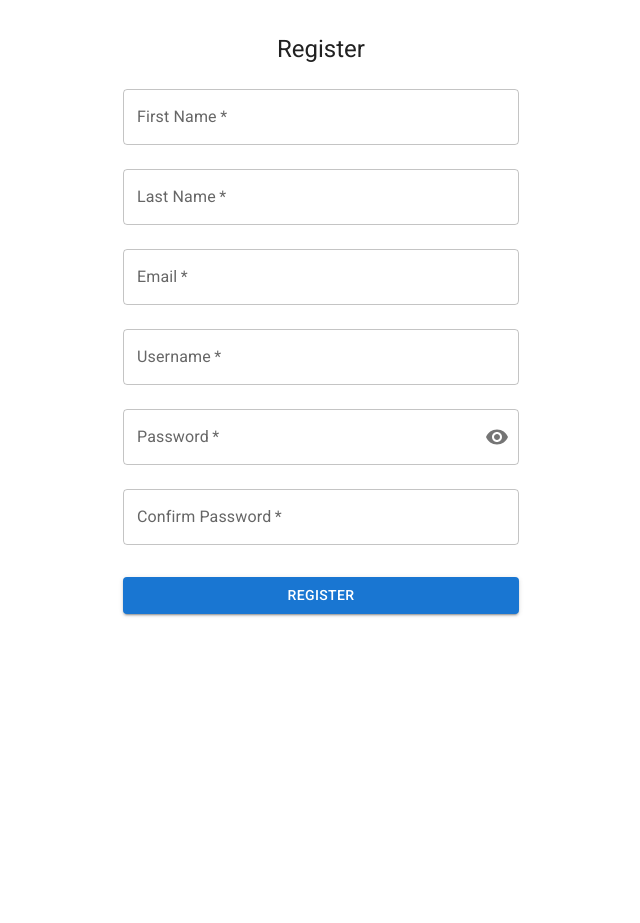
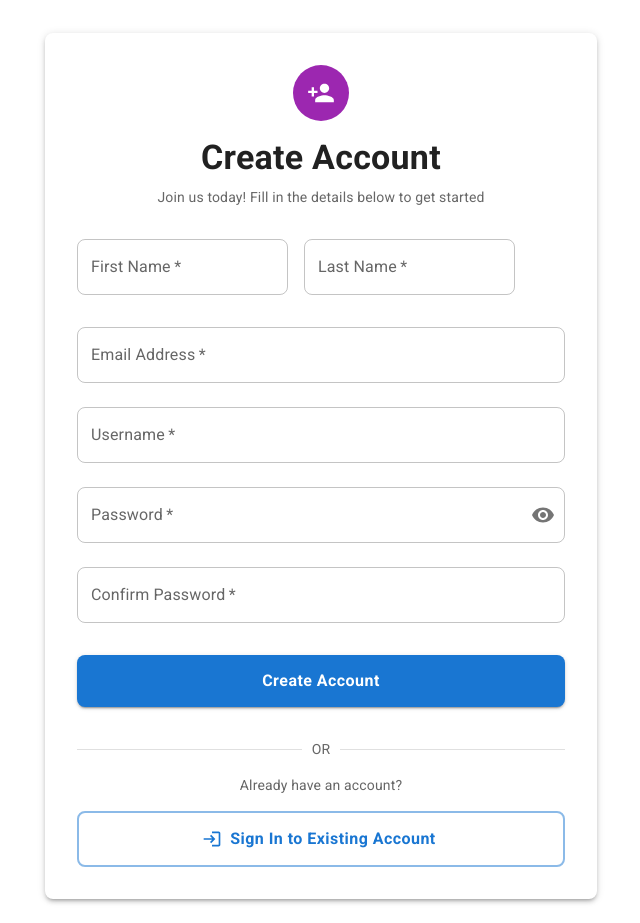
Before and after one commit to dhrub4545/mcq-main-frontend, a React (Vite) app: page /register in a window 1280 px wide. Shown: the part 120-1043 px from the top of the page, without its empty margins (319-959 px from the left). Before the commit the page ends 800 px from the top, so only its background shows below. Built offline with nearby package versions, Linux system fonts and the light colour scheme.

Commit message:
Update Register.jsx

```diff
--- a/src/components/auth/Register.jsx
+++ b/src/components/auth/Register.jsx
@@ -12,11 +12,20 @@ import {
   InputLabel,
   OutlinedInput,
   InputAdornment,
-  IconButton
+  IconButton,
+  Divider,
+  Stack,
+  Grid
 } from '@mui/material';
-import { Visibility, VisibilityOff } from '@mui/icons-material';
+import {
+  Visibility,
+  VisibilityOff,
+  PersonAdd,
+  Login as LoginIcon
+} from '@mui/icons-material';
 
 const Register = () => {
+  // ALL ORIGINAL STATE - UNCHANGED
   const [formData, setFormData] = useState({
     firstName: '',
     lastName: '',
@@ -30,6 +39,7 @@ const Register = () => {
   const { register } = useAuth();
   const navigate = useNavigate();
 
+  // ALL ORIGINAL HANDLERS - UNCHANGED
   const handleChange = (e) => {
     const { name, value } = e.target;
     setFormData(prev => ({
@@ -57,47 +67,102 @@ const Register = () => {
     }
   };
 
+  // NEW: Login redirect handler
+  const handleLoginRedirect = () => {
+    navigate('/login');
+  };
+
   return (
-    <Container maxWidth="xs">
+    <Container maxWidth="sm">
       <Box sx={{
         mt: 8,
         display: 'flex',
         flexDirection: 'column',
         alignItems: 'center',
+        p: { xs: 2, sm: 4 },
+        borderRadius: 2,
+        boxShadow: { xs: 0, sm: 3 },
+        bgcolor: 'background.paper'
       }}>
-        <Typography component="h1" variant="h5">
-          Register
+        {/* Enhanced Icon */}
+        <Box sx={{
+          width: 56,
+          height: 56,
+          borderRadius: '50%',
+          bgcolor: 'secondary.main',
+          display: 'flex',
+          alignItems: 'center',
+          justifyContent: 'center',
+          mb: 2
+        }}>
+          <PersonAdd sx={{ color: 'white', fontSize: 28 }} />
+        </Box>
+
+        <Typography component="h1" variant="h4" sx={{ mb: 1, fontWeight: 600 }}>
+          Create Account
         </Typography>
-        {error && <Alert severity="error" sx={{ width: '100%', mt: 2 }}>{error}</Alert>}
+
+        <Typography variant="body2" color="text.secondary" sx={{ mb: 3, textAlign: 'center' }}>
+          Join us today! Fill in the details below to get started
+        </Typography>
+
+        {error && (
+          <Alert severity="error" sx={{ width: '100%', mb: 2 }}>
+            {error}
+          </Alert>
+        )}
+
         <Box component="form" onSubmit={handleSubmit} sx={{ mt: 1, width: '100%' }}>
+          {/* Name Fields - Side by side on larger screens */}
+          <Grid container spacing={2} sx={{ mb: 2 }}>
+            <Grid item xs={12} sm={6}>
               <TextField
-            margin="normal"
                 required
                 fullWidth
                 label="First Name"
                 name="firstName"
                 value={formData.firstName}
                 onChange={handleChange}
+                sx={{
+                  '& .MuiOutlinedInput-root': {
+                    borderRadius: 2
+                  }
+                }}
               />
+            </Grid>
+            <Grid item xs={12} sm={6}>
               <TextField
-            margin="normal"
                 required
                 fullWidth
                 label="Last Name"
                 name="lastName"
                 value={formData.lastName}
                 onChange={handleChange}
+                sx={{
+                  '& .MuiOutlinedInput-root': {
+                    borderRadius: 2
+                  }
+                }}
               />
+            </Grid>
+          </Grid>
+
           <TextField
             margin="normal"
             required
             fullWidth
-            label="Email"
+            label="Email Address"
             name="email"
             type="email"
             value={formData.email}
             onChange={handleChange}
+            sx={{
+              '& .MuiOutlinedInput-root': {
+                borderRadius: 2
+              }
+            }}
           />
+
           <TextField
             margin="normal"
             required
@@ -106,7 +171,13 @@ const Register = () => {
             name="username"
             value={formData.username}
             onChange={handleChange}
+            sx={{
+              '& .MuiOutlinedInput-root': {
+                borderRadius: 2
+              }
+            }}
           />
+
           <FormControl margin="normal" required fullWidth variant="outlined">
             <InputLabel htmlFor="password">Password</InputLabel>
             <OutlinedInput
@@ -115,6 +186,7 @@ const Register = () => {
               type={showPassword ? 'text' : 'password'}
               value={formData.password}
               onChange={handleChange}
+              sx={{ borderRadius: 2 }}
               endAdornment={
                 <InputAdornment position="end">
                   <IconButton
@@ -129,6 +201,7 @@ const Register = () => {
               label="Password"
             />
           </FormControl>
+
           <TextField
             margin="normal"
             required
@@ -138,16 +211,69 @@ const Register = () => {
             type="password"
             value={formData.confirmPassword}
             onChange={handleChange}
+            sx={{
+              '& .MuiOutlinedInput-root': {
+                borderRadius: 2
+              }
+            }}
           />
+
           <Button
             type="submit"
             fullWidth
             variant="contained"
-            sx={{ mt: 3, mb: 2 }}
+            sx={{
+              mt: 3,
+              mb: 2,
+              py: 1.5,
+              borderRadius: 2,
+              fontSize: '1rem',
+              fontWeight: 600,
+              textTransform: 'none'
+            }}
           >
-            Register
+            Create Account
           </Button>
         </Box>
+
+        {/* Divider */}
+        <Divider sx={{ width: '100%', my: 2 }}>
+          <Typography variant="body2" color="text.secondary">
+            OR
+          </Typography>
+        </Divider>
+
+        {/* Login Section */}
+        <Stack
+          direction="column"
+          alignItems="center"
+          spacing={2}
+          sx={{ width: '100%' }}
+        >
+          <Typography variant="body2" color="text.secondary">
+            Already have an account?
+          </Typography>
+
+          <Button
+            variant="outlined"
+            fullWidth
+            onClick={handleLoginRedirect}
+            startIcon={<LoginIcon />}
+            sx={{
+              py: 1.5,
+              borderRadius: 2,
+              fontSize: '1rem',
+              fontWeight: 600,
+              textTransform: 'none',
+              borderWidth: 2,
+              '&:hover': {
+                borderWidth: 2
+              }
+            }}
+          >
+            Sign In to Existing Account
+          </Button>
+        </Stack>
       </Box>
     </Container>
   );
```
Lines whose indentation alone changed are shown as unchanged.
